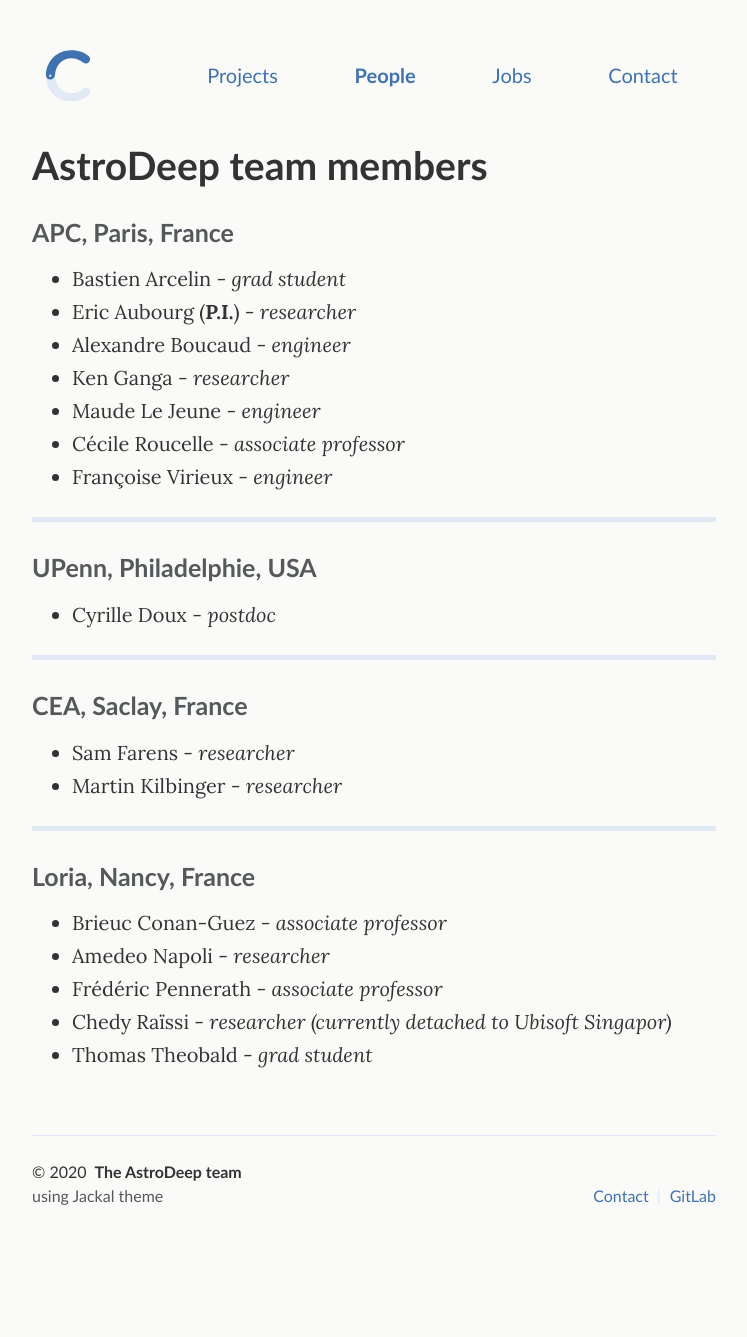
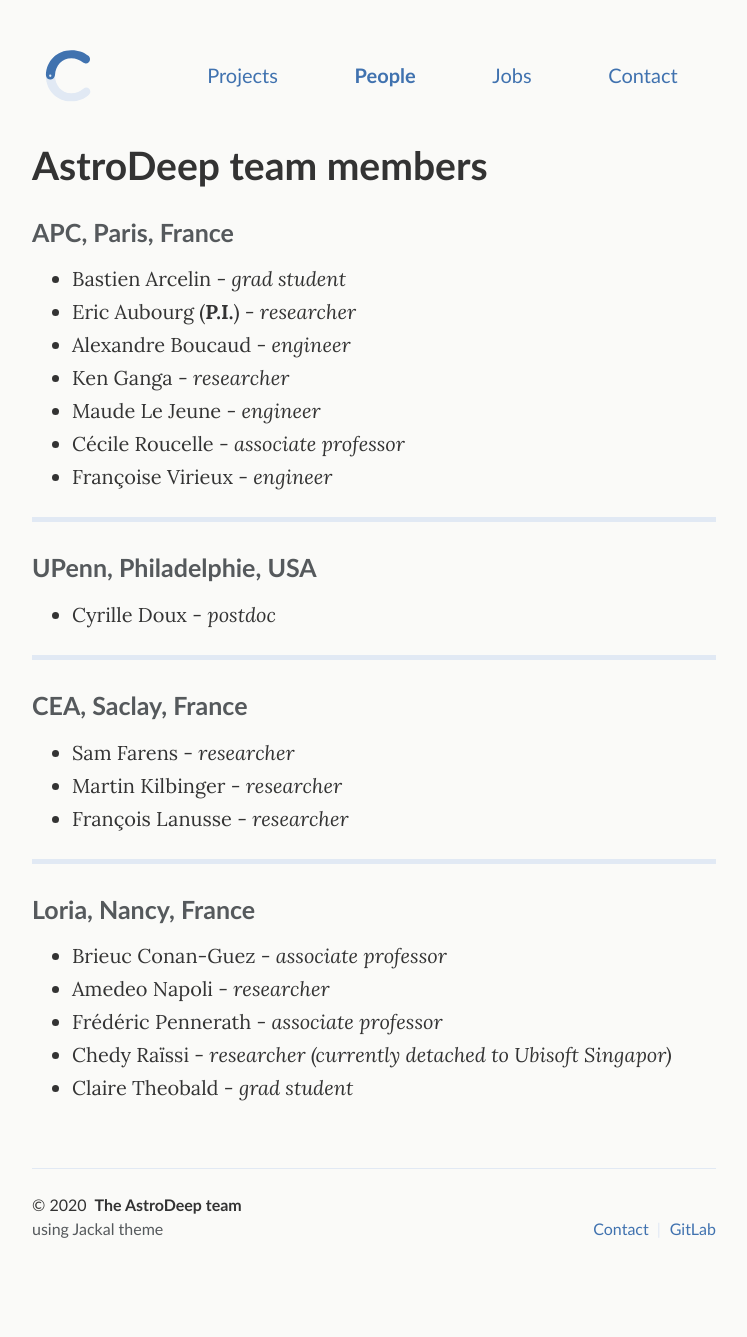
Before and after one commit to astrodeepnet/website, a Jekyll site: the page built from _pages/people.md, in a window 1280 px wide. Shown: the whole page, without its empty margins (266-1013 px from the left). Built offline with Jekyll 4.4.1, drawn with Linux system fonts in a browser that asks for light colours; before the commit the page ends 1304 px from its top, so only the background shows below that.

Commit message:
Update people.md

```diff
--- a/_pages/people.md
+++ b/_pages/people.md
@@ -28,6 +28,7 @@ permalink: /people/
 
 - Sam Farens - _researcher_
 - Martin Kilbinger - _researcher_
+- François Lanusse - _researcher_
 
 ---
 
@@ -37,4 +38,4 @@ permalink: /people/
 - Amedeo Napoli - _researcher_
 - Frédéric Pennerath - _associate professor_
 - Chedy Raïssi - _researcher (currently detached to Ubisoft Singapor)_
-- Thomas Theobald - _grad student_
+- Claire Theobald - _grad student_
```
